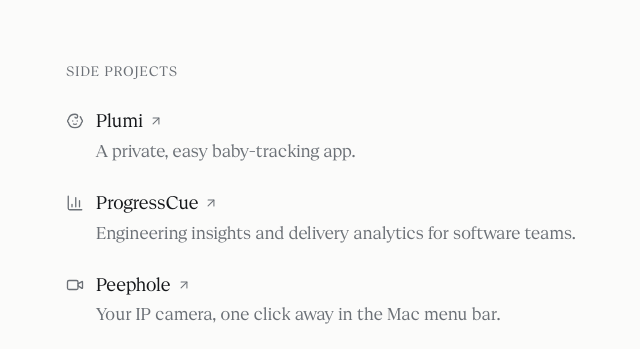
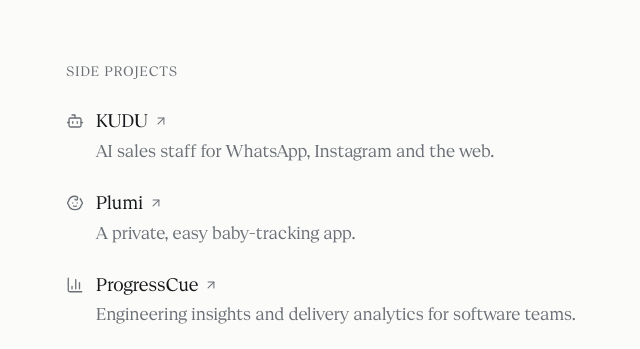
Before and after one commit to sonereker/sonereker.com, a plain HTML site: page index.html in a window 1280 px wide. Shown: the part 392-741 px from the top of the page, without its empty margins (298-938 px from the left). Drawn offline with Linux system fonts and the light colour scheme.

Commit message:
Add KUDU to side projects
Co-Authored-By: Claude Opus 5.5 <noreply@anthropic.com>

```diff
--- a/index.html
+++ b/index.html
@@ -17,6 +17,7 @@
     <symbol id="i-clock" viewBox="0 0 24 24"><circle cx="12" cy="12" r="10"/><path d="M12 6v6l4 2"/></symbol>
     <symbol id="i-baby" viewBox="0 0 24 24"><path d="M9 12h.01"/><path d="M15 12h.01"/><path d="M10 16c.5.3 1.2.5 2 .5s1.5-.2 2-.5"/><path d="M19 6.3a9 9 0 0 1 1.8 3.9 2 2 0 0 1 0 3.6 9 9 0 0 1-17.6 0 2 2 0 0 1 0-3.6A9 9 0 0 1 12 3c2 0 3.5 1.1 3.5 2.5s-.9 2.5-2 2.5c-.8 0-1.5-.4-1.5-1"/></symbol>
     <symbol id="i-chart" viewBox="0 0 24 24"><path d="M3 3v16a2 2 0 0 0 2 2h16"/><path d="M18 17V9"/><path d="M13 17V5"/><path d="M8 17v-3"/></symbol>
+    <symbol id="i-bot" viewBox="0 0 24 24"><path d="M12 8V4H8"/><rect width="16" height="12" x="4" y="8" rx="2"/><path d="M2 14h2"/><path d="M20 14h2"/><path d="M15 13v2"/><path d="M9 13v2"/></symbol>
     <symbol id="i-video" viewBox="0 0 24 24"><path d="m16 13 5.223 3.482a.5.5 0 0 0 .777-.416V7.87a.5.5 0 0 0-.752-.432L16 10.5"/><rect x="2" y="6" width="14" height="12" rx="2"/></symbol>
     <symbol id="i-instagram" viewBox="0 0 24 24"><rect width="20" height="20" x="2" y="2" rx="5" ry="5"/><path d="M16 11.37A4 4 0 1 1 12.63 8 4 4 0 0 1 16 11.37z"/><path d="M17.5 6.5h.01"/></symbol>
     <symbol id="i-copy" viewBox="0 0 24 24"><rect width="14" height="14" x="8" y="8" rx="2" ry="2"/><path d="M4 16c-1.1 0-2-.9-2-2V4c0-1.1.9-2 2-2h10c1.1 0 2 .9 2 2"/></symbol>
@@ -39,6 +40,13 @@
     <section aria-labelledby="side-projects">
         <h2 id="side-projects">Side projects</h2>
         <ul class="list">
+            <li>
+                <a href="https://kudu.com.tr">
+                    <svg class="icon lead" aria-hidden="true"><use href="#i-bot"/></svg>
+                    <span class="name">KUDU <svg class="icon arrow" aria-hidden="true"><use href="#i-arrow-up-right"/></svg></span>
+                    <span class="desc">AI sales staff for WhatsApp, Instagram and the web.</span>
+                </a>
+            </li>
             <li>
                 <a href="https://plumi.app">
                     <svg class="icon lead" aria-hidden="true"><use href="#i-baby"/></svg>
```
